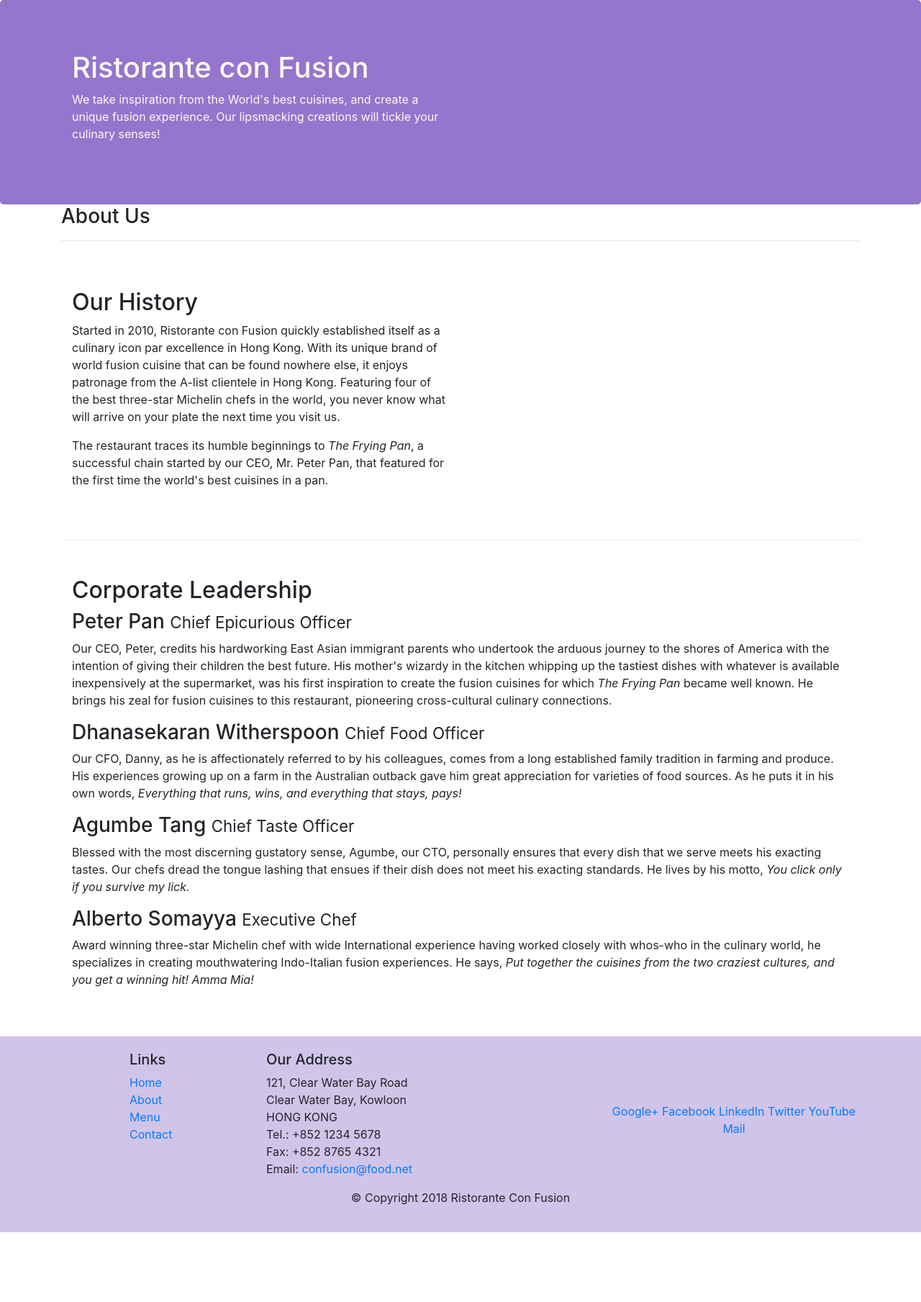
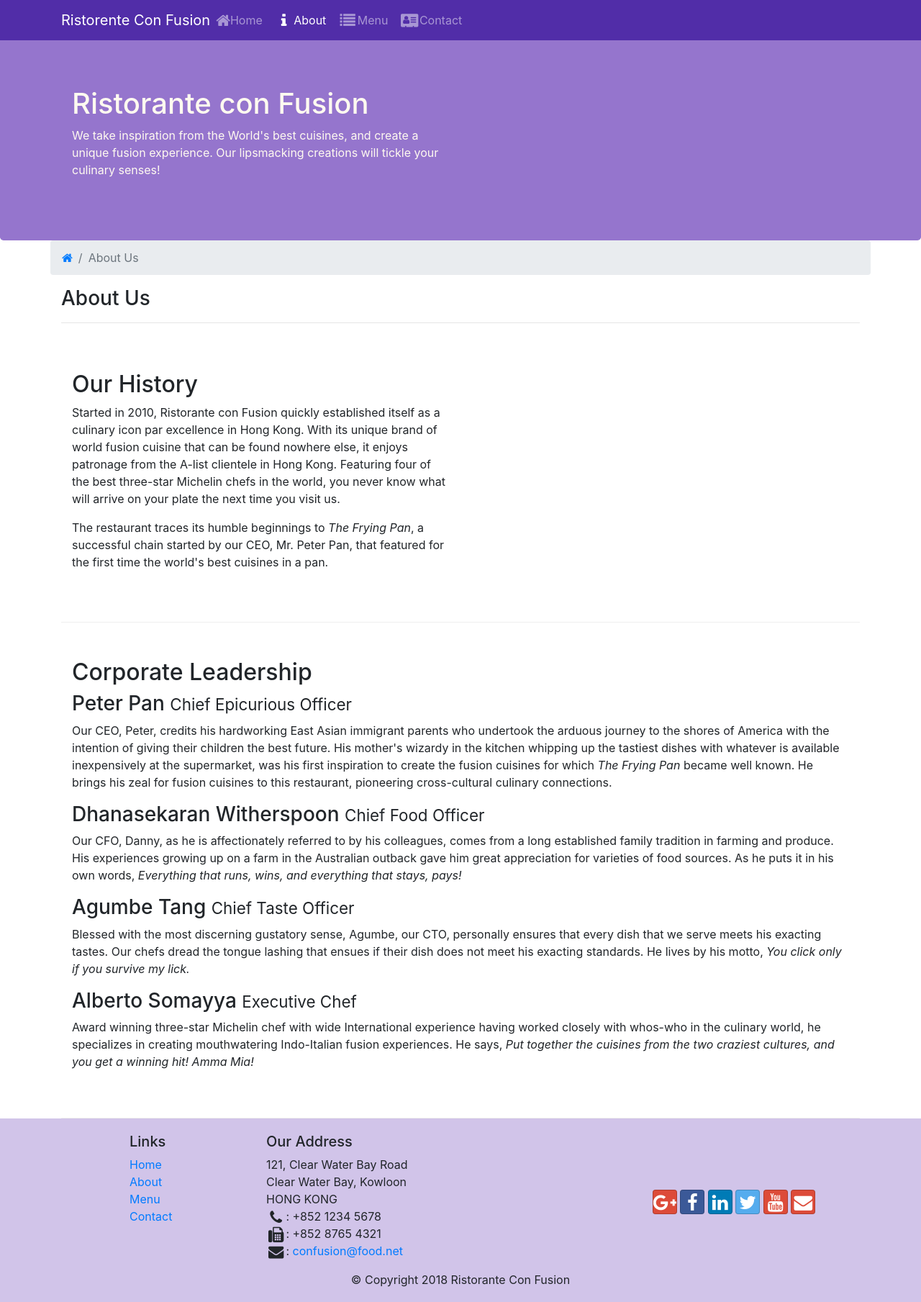
Before and after one commit to avishkakavindu/git-test, a website: page aboutus.html in a window 1280 px wide. Shown: the whole page at 72% size. Before the commit the page ends 1712 px from the top, so only its background shows below. Drawn offline with nearby package versions, Linux system fonts and the light colour scheme.

Commit message:
icon fonts

```diff
--- a/aboutus.html
+++ b/aboutus.html
@@ -9,6 +9,8 @@
 
    <!-- Bootstrap CSS -->
    <link rel="stylesheet" href="node_modules/bootstrap/dist/css/bootstrap.min.css">
+   <link rel="stylesheet" href="node_modules/font-awesome/css/font-awesome.min.css">
+   <link rel="stylesheet" href="node_modules/bootstrap-social/bootstrap-social.css">
 
    <!-- Custom CSS -->
    <link rel="stylesheet" href="css/styles.css">
@@ -19,7 +21,25 @@
 </head>
 
 <body>
+    <nav class="navbar navbar-dark navbar-expand-sm fixed-top">
+        <div class="container">
+            <button class="navbar-toggler" type="button" data-toggle="collapse" data-target="#Navbar">
+                <span class="navbar-toggler-icon"></span>
+            </button>
+            <a class="navbar-brand mr-auto" href="./index.html">Ristorente Con Fusion</a>
+                <div class="collapse navbar-collapse" id="Navbar">
+                    <ul class="navbar-nav mr-auto">
+                        <li class="nav-item "> <a class="nav-link" href="./index.html">
+                            <span class="fa fa-home fa-lg"></span>Home</a>
+                        </li>
+                        <li class="nav-item active"> <a class="nav-link" href="#"><span class="fa fa-info fa-lg fa-fw"></span>About</a></li>
+                        <li class="nav-item"> <a class="nav-link" href="#"><span class="fa fa-list fa-lg fa-fw"></span>Menu</a></li>
+                        <li class="nav-item"> <a class="nav-link" href="#"><span class="fa fa-address-card fa-lg fa-fw"></span>Contact</a></li>
+                    </ul>
+                </div>
+        </div>
 
+    </nav>
     <header class="jumbotron">
         <div class="container">
             <div class="row row-header">
@@ -35,6 +55,14 @@
 
     <div class="container">
         <div class="row">
+            <ol class="col-12 breadcrumb">
+                <li class="breadcrumb-item">
+                    <a href="./index.html">
+                        <span class="fa fa-home"></span>
+                    </a>
+                </li>
+                <li class="breadcrumb-item active">About Us</li>
+            </ol>
             <div class="col-12 col-sm-12">
                <h3>About Us</h3>
                <hr>
@@ -74,7 +102,7 @@
                 <div class="col-4 offset-1 col-sm-2">
                     <h5>Links</h5>
                     <ul class="list-unstyled">
-                        <li><a href="#">Home</a></li>
+                        <li><a href="./index.html">Home</a></li>
                         <li><a href="#">About</a></li>
                         <li><a href="#">Menu</a></li>
                         <li><a href="#">Contact</a></li>
@@ -86,19 +114,19 @@
 		              121, Clear Water Bay Road<br>
 		              Clear Water Bay, Kowloon<br>
 		              HONG KONG<br>
-		              Tel.: +852 1234 5678<br>
-		              Fax: +852 8765 4321<br>
-		              Email: <a href="mailto:confusion@food.net">confusion@food.net</a>
+                    <i class="fa fa-phone fa-lg fa-fw"></i>: +852 1234 5678<br>
+                    <i class="fa fa-fax fa-lg fa-fw"></i>: +852 8765 4321<br>
+		              <i class="fa fa-envelope fa-lg fa-fw"></i>: <a href="mailto:confusion@food.net">confusion@food.net</a>
 		           </address>
                 </div>
                 <div class="col-12 col-sm-4 align-self-center">
                     <div class="text-center">
-                        <a href="http://google.com/+">Google+</a>
-                        <a href="http://www.facebook.com/profile.php?id=">Facebook</a>
-                        <a href="http://www.linkedin.com/in/">LinkedIn</a>
-                        <a href="http://twitter.com/">Twitter</a>
-                        <a href="http://youtube.com/">YouTube</a>
-                        <a href="mailto:">Mail</a>
+                        <a class="btn btn-social-icon btn-google" href="http://google.com/+" ><i class="fa fa-google-plus "></i></a>
+                        <a class="btn btn-social-icon btn-facebook" href="http://www.facebook.com/profile.php?id="><i class="fa fa-facebook "></i></a>
+                        <a class="btn btn-social-icon btn-linkedin" href="http://www.linkedin.com/in/"><i class="fa fa-linkedin "></i></a>
+                        <a class="btn btn-social-icon btn-twitter" href="http://twitter.com/"><i class="fa fa-twitter "></i></a>
+                        <a class="btn btn-social-icon btn-google" href="http://youtube.com/"><i class="fa fa-youtube "></i></a>
+                        <a class="btn btn-social-icon btn-google" href="mailto:"><i class="fa fa-envelope "></i></a>
                     </div>
                 </div>
            </div>
--- a/css/styles.css
+++ b/css/styles.css
@@ -1,3 +1,9 @@
+body{
+    padding: 50px 0px 0px 0px;
+    z-index: 0;
+
+}
+
 .row-header{
     margin: 0px auto;
     margin: 0px auto;
@@ -28,3 +34,9 @@
     margin: 0px;
     color: #0F0F0F;
 }
+
+/* --- nav bar ---*/
+
+.navbar-dark {
+    background-color: #512DA8;
+}
--- a/package.json
+++ b/package.json
@@ -20,6 +20,8 @@
   "homepage": "https://github.com/avishkakavindu/git-test#readme",
   "dependencies": {
     "bootstrap": "^4.5.0",
+    "bootstrap-social": "^5.1.1",
+    "font-awesome": "^4.7.0",
     "jquery": "^3.5.1",
     "liteserver": "^0.3.0",
     "popper.js": "^1.12.9"
```
Also changed, not shown: index.html (+36 -11 lines), 1 other file.
